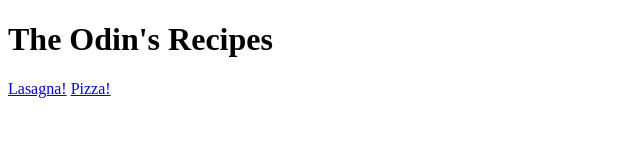
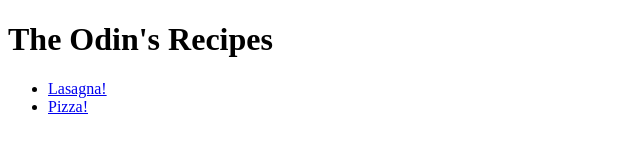
Before and after one commit to nglados/odin-recipes, a plain HTML site: page index.html in a window 1280 px wide. Shown: the whole page, without its empty margins (0-640 px from the left). Drawn offline with Linux system fonts and the light colour scheme.

Commit message:
Create a "<UL>" for the links

```diff
--- a/index.html
+++ b/index.html
@@ -8,7 +8,9 @@
 </head>
 <body>
     <h1>The Odin's Recipes</h1>
-    <a href="recipes/lasagna.html"> Lasagna!</a>
-    <a href="recipes/pizza.html"> Pizza!</a>
+    <ul>
+        <li><a href="recipes/lasagna.html"> Lasagna!</a></li>
+        <li><a href="recipes/pizza.html"> Pizza!</a></li>
+    </ul>
 </body>
 </html>
```
